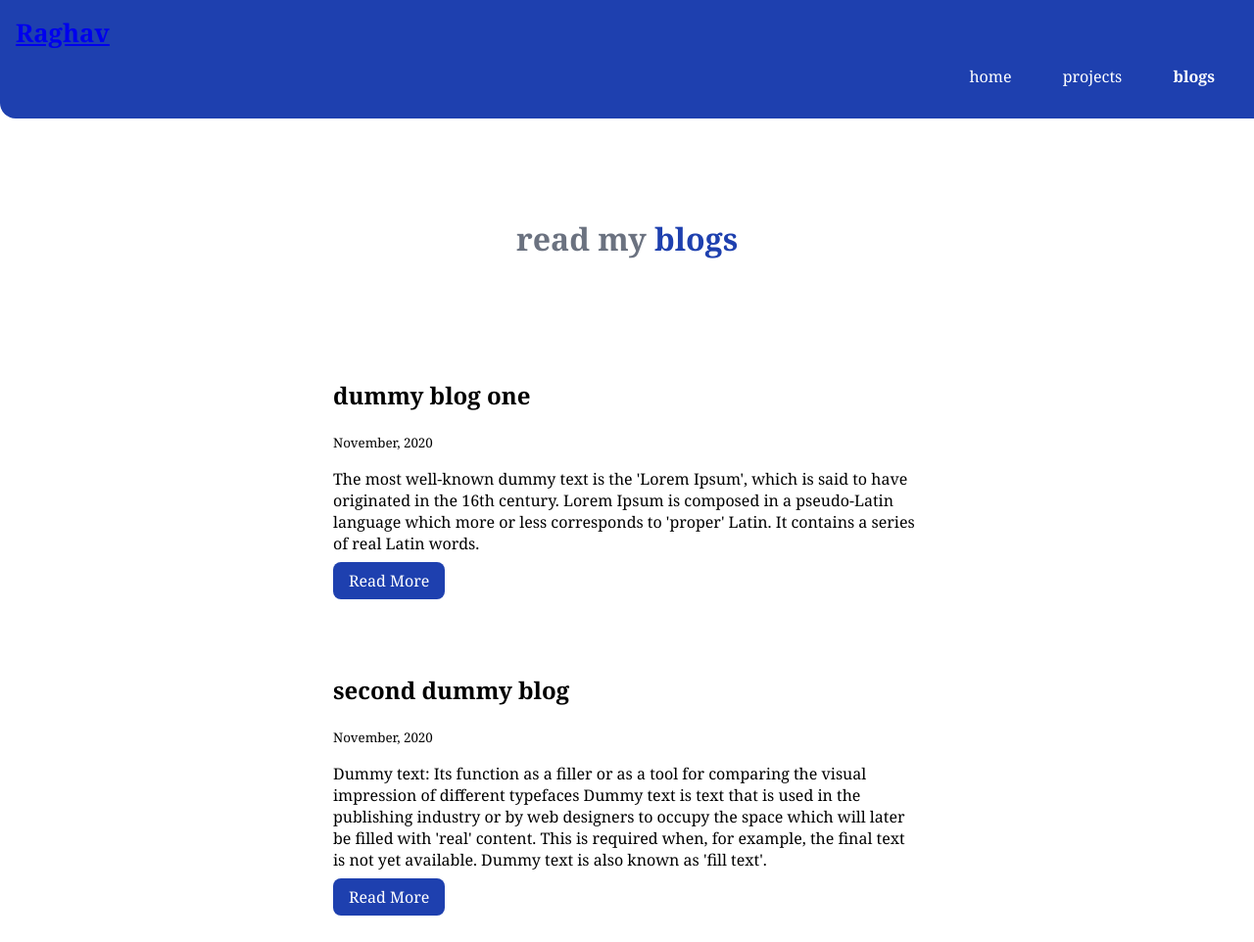
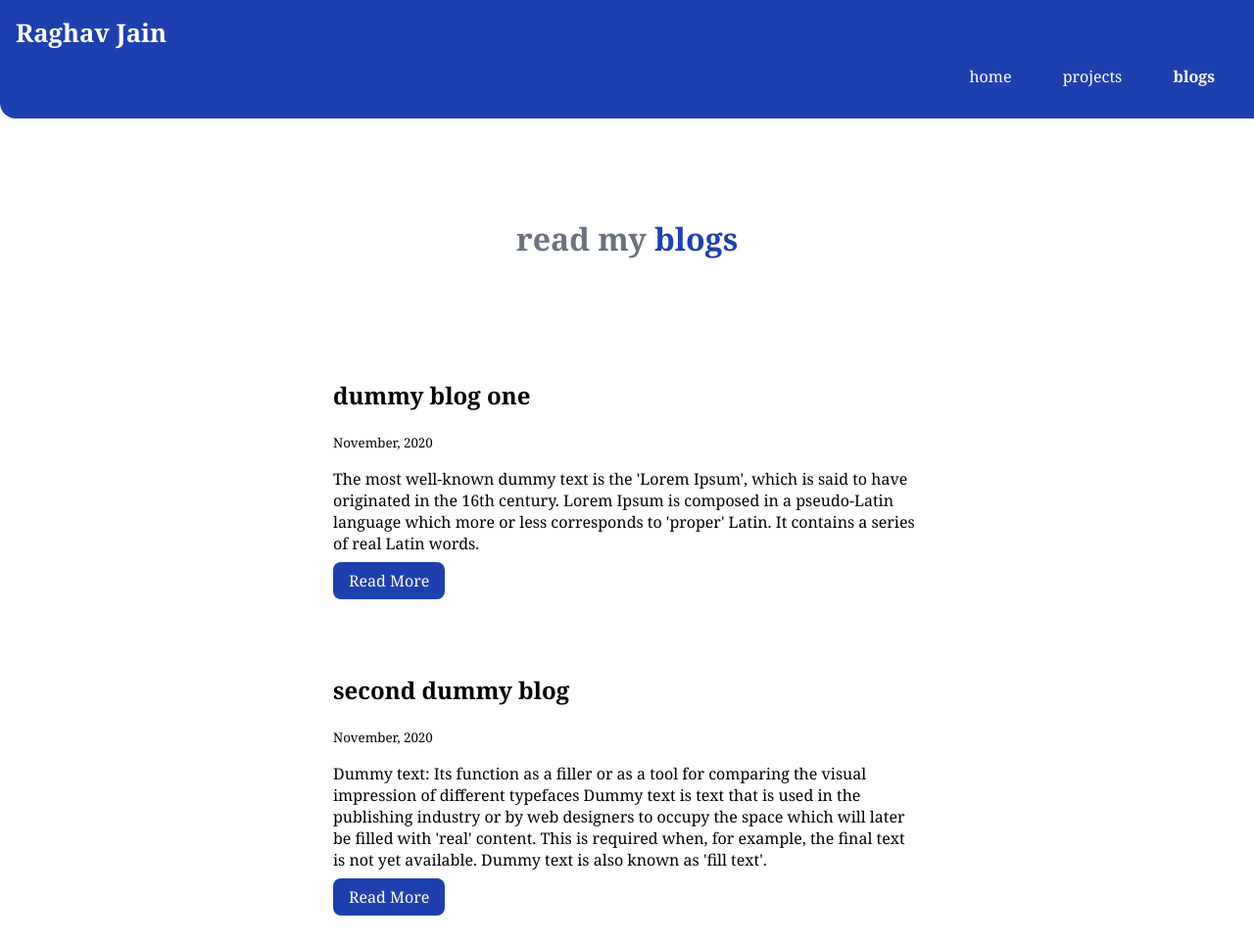
Before and after one commit to raghav518/neogcamp-lesson3-live, a plain HTML site: page blogs.html in a window 1280 px wide. Shown: the top 962 px of the page at 98% size. Drawn offline with Linux system fonts and the light colour scheme.

Commit message:
Update blogs.html

```diff
--- a/blogs.html
+++ b/blogs.html
@@ -10,7 +10,7 @@
 
 <body>
     <nav class="navigation container">
-        <div class="nav-brand"><a href="/">Raghav</a></div>
+        <div class="nav-brand">Raghav Jain</div>
         <ul class="list-non-bullet nav-pills">
             <li class="list-item-inline">
                 <a class="link" href="/">home</a>
```
